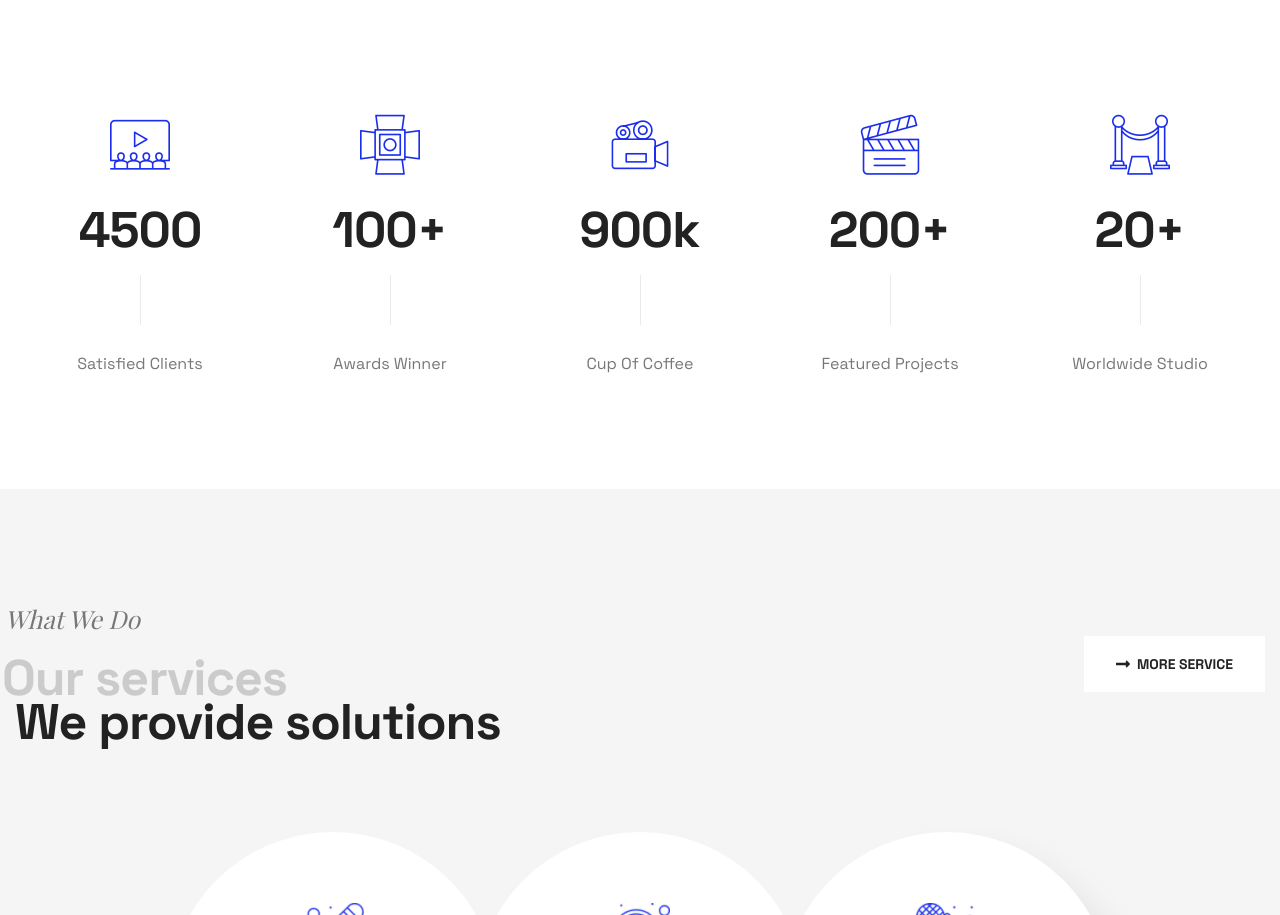
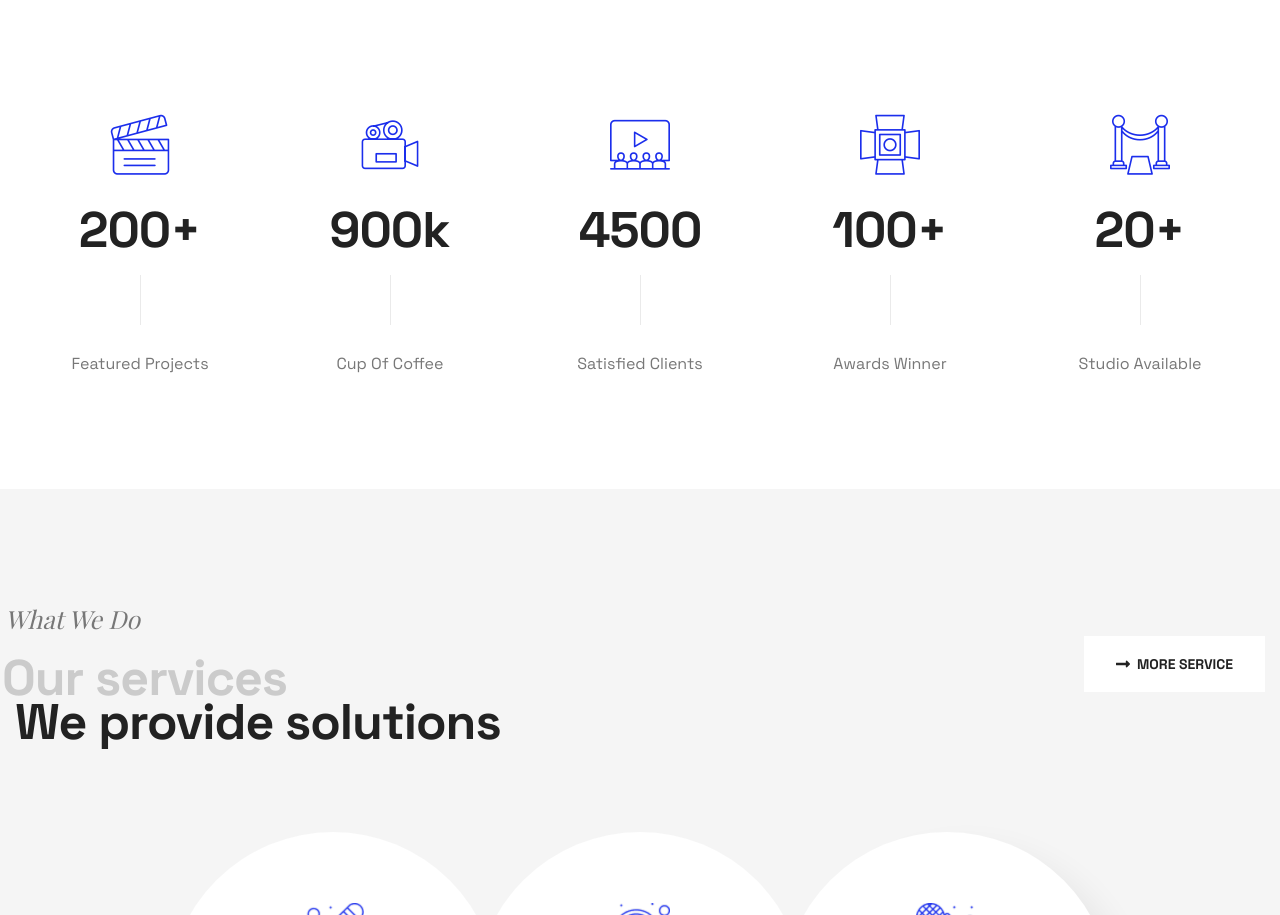
Before and after one commit to gauravkalge/vap-front-design, a plain HTML site: page index.html in a window 1280 px wide. Shown: the part 1522-2437 px from the top of the page. Drawn offline with nearby package versions, Linux system fonts and the light colour scheme; files whose address does not match are found by name; a web font is replaced by a local one.

Commit message:
new changes

```diff
--- a/index.html
+++ b/index.html
@@ -310,6 +310,28 @@
                     <ul class="counter-one__count-list list-unstyled">
                         <li>
                             <div class="icon">
+                                <span class="icon-clapperboard"></span>
+                            </div>
+                            <div class="counter-one__count-box count-box">
+                                <h3 class="count-text" data-stop="200" data-speed="1500">00</h3>
+                                <span class="counter-one__count-plus">+</span>
+                            </div>
+                            <div class="counter-one__count-shape"></div>
+                            <p class="counter-one__count-text">Featured Projects</p>
+                        </li>
+                        <li>
+                            <div class="icon">
+                                <span class="icon-cinema-camera"></span>
+                            </div>
+                            <div class="counter-one__count-box count-box">
+                                <h3 class="count-text" data-stop="900" data-speed="1500">00</h3>
+                                <span class="counter-one__count-plus">k</span>
+                            </div>
+                            <div class="counter-one__count-shape"></div>
+                            <p class="counter-one__count-text">Cup Of Coffee</p>
+                        </li>
+                        <li>
+                            <div class="icon">
                                 <span class="icon-cinema"></span>
                             </div>
                             <div class="counter-one__count-box count-box">
@@ -329,28 +351,8 @@
                             <div class="counter-one__count-shape"></div>
                             <p class="counter-one__count-text">Awards Winner</p>
                         </li>
-                        <li>
-                            <div class="icon">
-                                <span class="icon-cinema-camera"></span>
-                            </div>
-                            <div class="counter-one__count-box count-box">
-                                <h3 class="count-text" data-stop="900" data-speed="1500">00</h3>
-                                <span class="counter-one__count-plus">k</span>
-                            </div>
-                            <div class="counter-one__count-shape"></div>
-                            <p class="counter-one__count-text">Cup Of Coffee</p>
-                        </li>
-                        <li>
-                            <div class="icon">
-                                <span class="icon-clapperboard"></span>
-                            </div>
-                            <div class="counter-one__count-box count-box">
-                                <h3 class="count-text" data-stop="200" data-speed="1500">00</h3>
-                                <span class="counter-one__count-plus">+</span>
-                            </div>
-                            <div class="counter-one__count-shape"></div>
-                            <p class="counter-one__count-text">Featured Projects</p>
-                        </li>
+
+
                         <li>
                             <div class="icon">
                                 <span class="icon-red-carpet"></span>
@@ -360,7 +362,7 @@
                                 <span class="counter-one__count-plus">+</span>
                             </div>
                             <div class="counter-one__count-shape"></div>
-                            <p class="counter-one__count-text">Worldwide Studio</p>
+                            <p class="counter-one__count-text">Studio Available</p>
                         </li>
                     </ul>
                 </div>
```
Also changed, not shown: about.html (+5 -5 lines).
